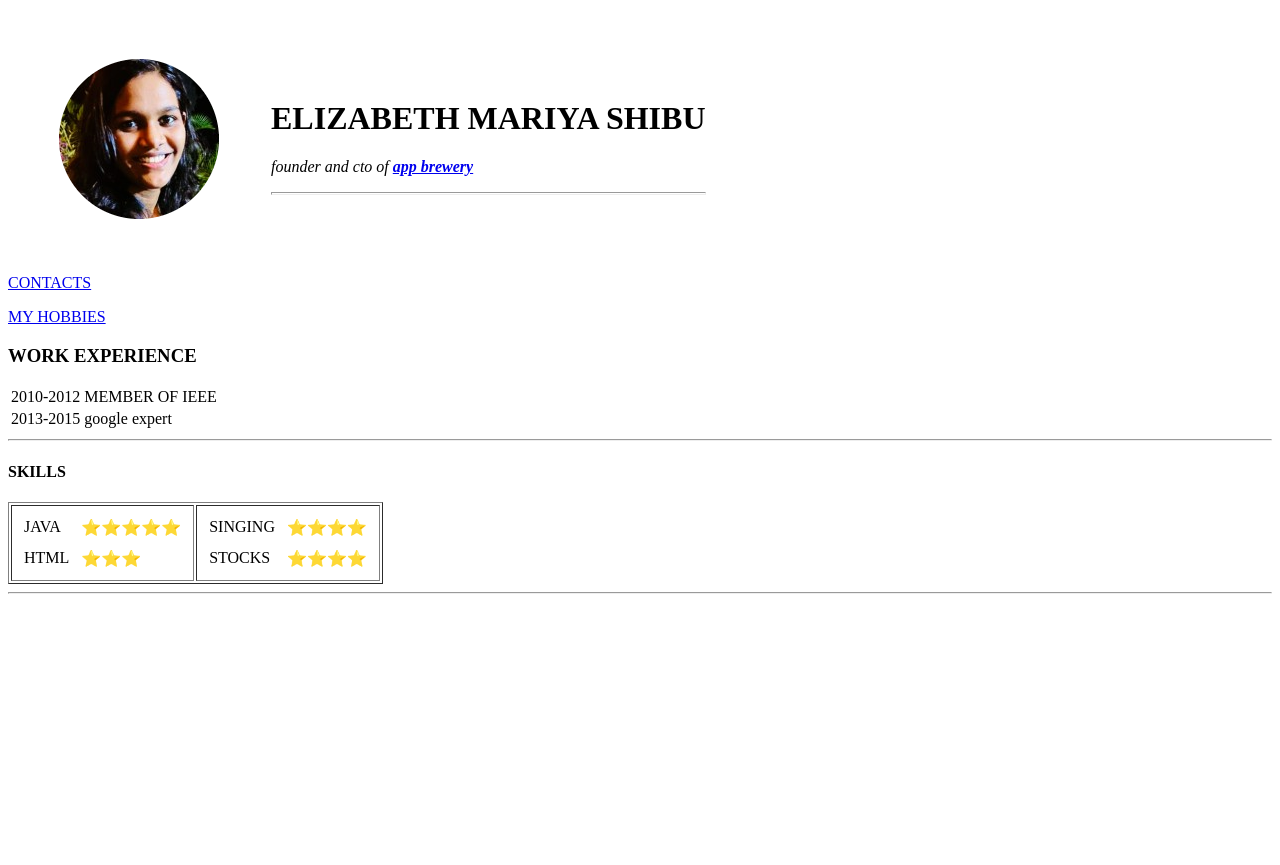
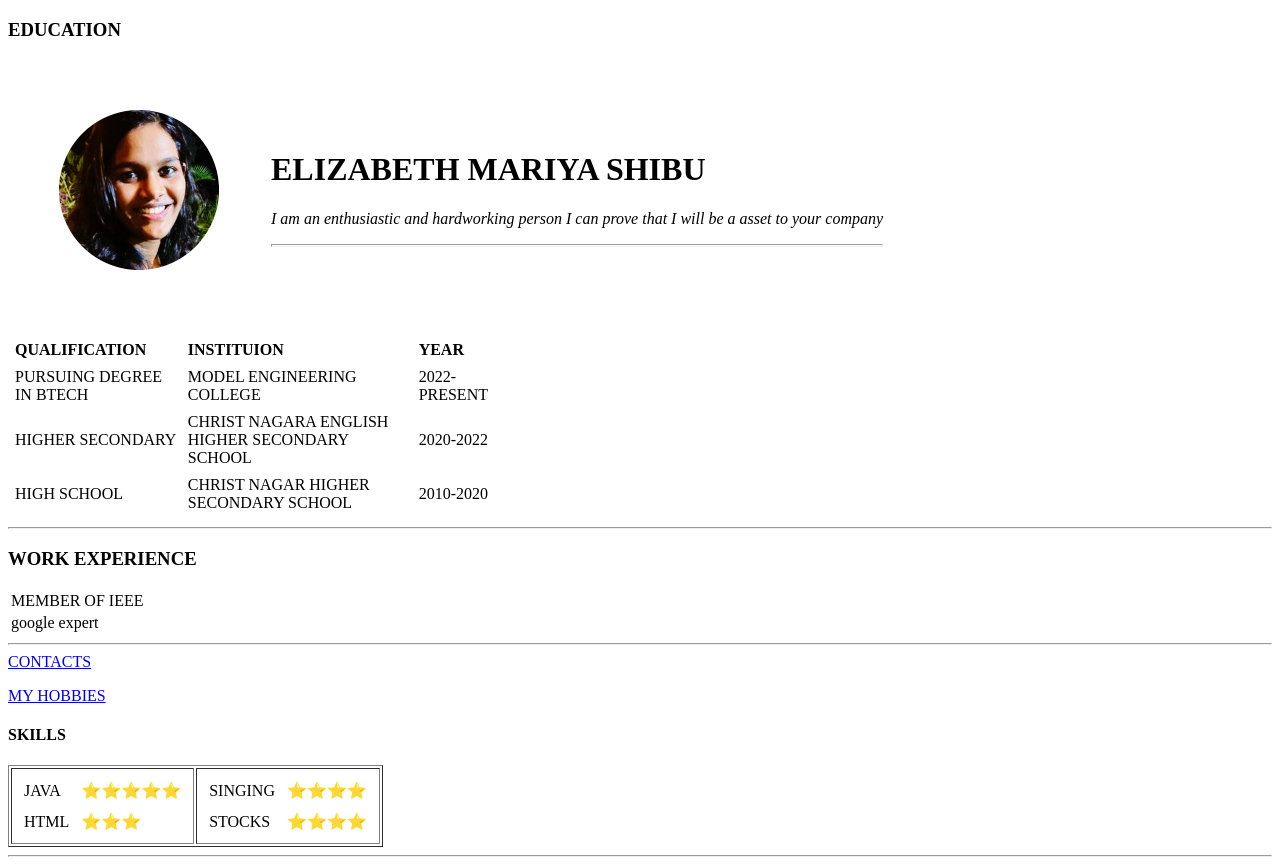
Before and after one commit to elzzbeth04/cv, a plain HTML site: page index.html in a window 1280 px wide. Before the commit the page ends 800 px from the top, so only its background shows below. Drawn offline with Linux system fonts and the light colour scheme.

Commit message:
MADE A SLIGHT CHANGE IN THE CV

```diff
--- a/index.html
+++ b/index.html
@@ -4,35 +4,61 @@
     <meta charset="UTF-8">
 
     <title>
-        💚ELIZABETH </title>
+        RESUME </title>
 </head>
 <body>
     <table cellspacing="50">
         <tr>
             <td><IMG src="images/1668148099200-modified.png" alt="DP OF EMS">    </td>
-                <td> <H1>ELIZABETH MARIYA SHIBU</H1><p><em>founder and cto of <strong><a href="https://appbrewery.com/">app brewery</a></strong></em>
+                <td> <H1>ELIZABETH MARIYA SHIBU</H1>
+                    <P><em>I am an enthusiastic and hardworking person I can prove that I will be a asset to your company</em> </P>
                 </p>
                 <hr size="3"></td>
             </tr>
-        </table>
 
+    <p><h3>EDUCATION</h3></p>
+    <TABLE WIDTH="500"cellspacing=5 CELLPADDING="2">
+        <tH><TR>
+            <TD><B>QUALIFICATION</B></TD>
+            <td><B>INSTITUION</B></td>
+            <TD><B>YEAR</B></TD>
+        </TR></TH>
+        <TR>
+            <TD>PURSUING DEGREE IN BTECH</TD>
+            <TD>MODEL ENGINEERING COLLEGE</TD>
+            <TD>2022-PRESENT</TD>
+        </TR>
+        <TR><TD>HIGHER SECONDARY</TD>
+        <TD>CHRIST NAGARA ENGLISH HIGHER SECONDARY SCHOOL</TD>
+        <TD>2020-2022</TD>
+        </TR>
+        <TR>
+            <TD>HIGH SCHOOL</TD>
+            <TD>CHRIST NAGAR HIGHER SECONDARY SCHOOL</TD>
+            <TD>2010-2020</TD>
+        </TR>
+
+    </TABLE><HR>
+</table>
+<p><h3>WORK EXPERIENCE</h3></p>
+<table>
+    <tr>
+
+        <td> MEMBER OF IEEE</td>
+
+    </tr>
+    <tr>
+
+    <td>google expert</td>
+</tr>
+</table><hr>
 
 
  <a href="CONTACTS.HTML">CONTACTS</a>
 
 <P><A href="hobbies.html">MY HOBBIES</A></P>
-<p><h3>WORK EXPERIENCE</h3></p>
-<table>
-    <tr>
-        <td>2010-2012</td>
-        <td> MEMBER OF IEEE</td>
 
-    </tr>
-    <tr>
-        <td>2013-2015</td>
-    <td>google expert</td>
-</tr>
-</table><hr>
+
 <h4>SKILLS</h4>
 <table BORDER="1">
     <td>
```
